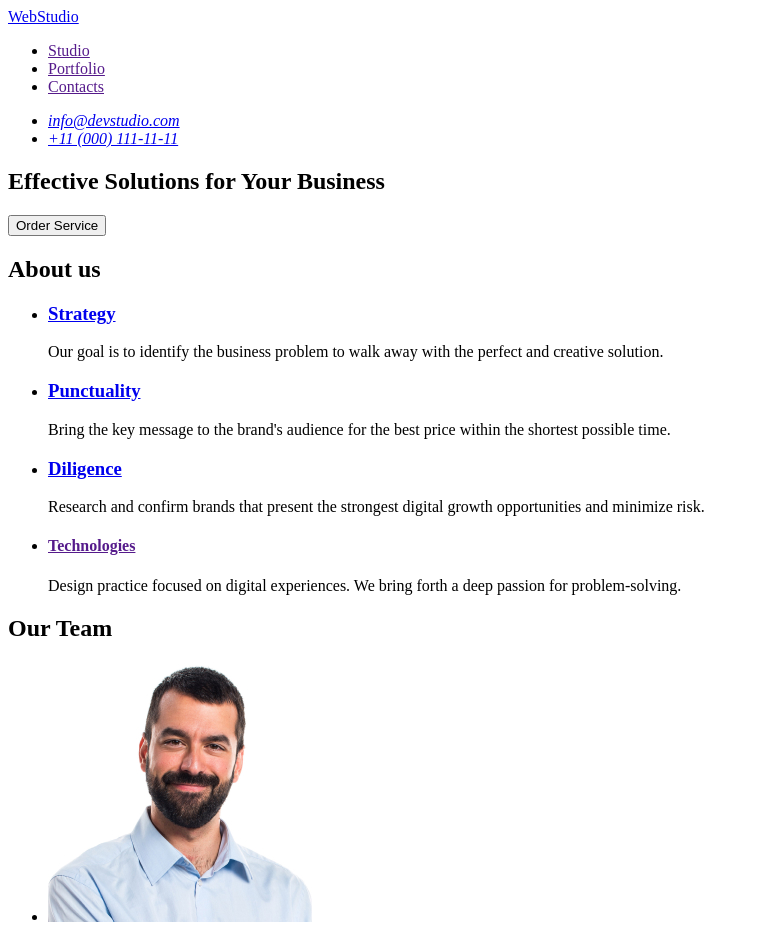
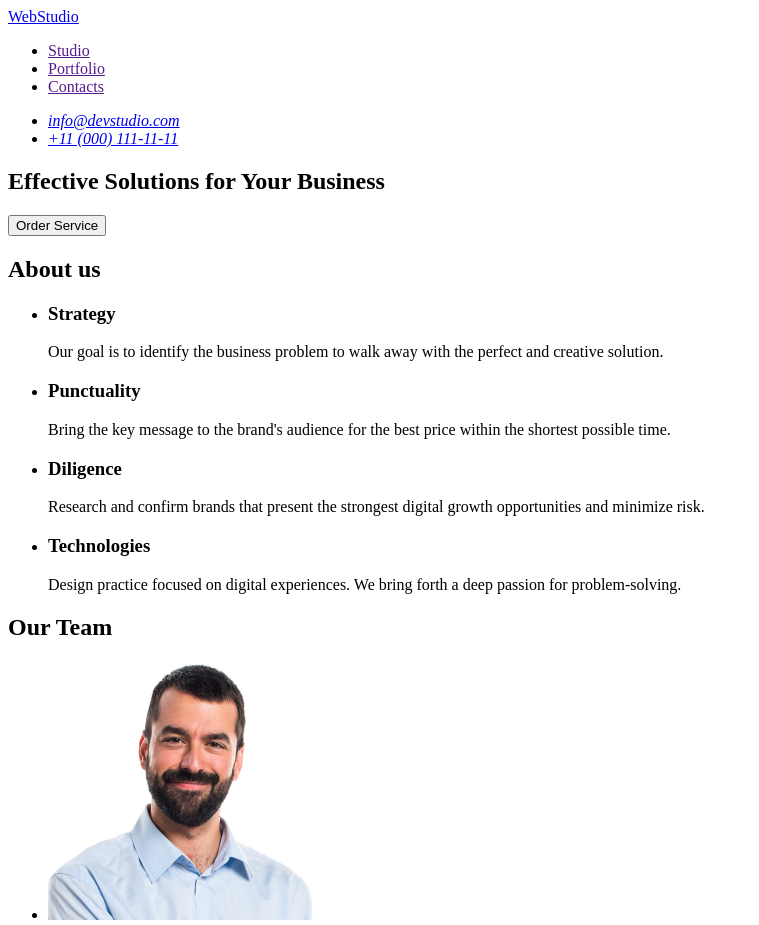
Before and after one commit to martenasoft/goit-markup-hw-01, a plain HTML site: page index.html in a window 1280 px wide. Shown: the top 925 px of the page, without its empty margins (0-759 px from the left). Drawn offline with Linux system fonts and the light colour scheme.

Commit message:
small fix

```diff
--- a/index.html
+++ b/index.html
@@ -7,9 +7,9 @@
 <body>
 <!-- Header 1-->
 <header>
-    <a href="./index.html">WebStudio</a>
     <!-- Nav menu -->
     <nav>
+        <a href="./index.html">WebStudio</a>
         <ul>
             <li><a href="">Studio</a></li>
             <li><a href="">Portfolio</a></li>
@@ -38,28 +38,28 @@
         <h2>About us</h2>
         <ul>
             <li>
-                <h3><a href="#">Strategy</a></h3>
+                <h3>Strategy</h3>
                 <p>
                     Our goal is to identify the business
                     problem to walk away with the perfect and creative solution.
                 </p>
             </li>
             <li>
-                <h3><a href="#">Punctuality</a></h3>
+                <h3>Punctuality</h3>
                 <p>
                     Bring the key message to the brand's audience
                     for the best price within the shortest possible time.
                 </p>
             </li>
             <li>
-                <h3><a href="#">Diligence</a></h3>
+                <h3>Diligence</h3>
                 <p>
                     Research and confirm brands that present the strongest
                     digital growth opportunities and minimize risk.
                 </p>
             </li>
             <li>
-                <h4><a href="">Technologies</a></h4>
+                <h3>Technologies</h3>
                 <p>
                     Design practice focused on digital experiences.
                     We bring forth a deep passion for problem-solving.
```
